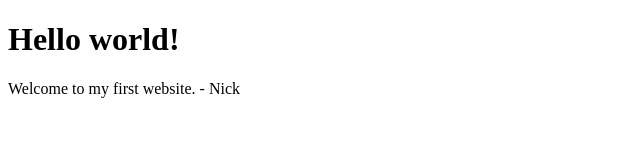
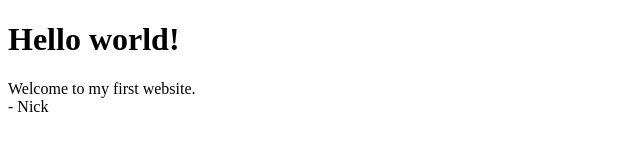
Before and after one commit to Nickster-fed/rainydays, a plain HTML site: page index.html in a window 1280 px wide. Shown: the full height of the page, 0-640 px from the left. Drawn offline with Linux system fonts and the light colour scheme.

Commit message:
Update index.html

```diff
--- a/index.html
+++ b/index.html
@@ -5,7 +5,7 @@
   </head>
   <body>
     <h1>Hello world!</h1>
-    <p>Welcome to my first website.
+    <p>Welcome to my first website.<br>
       - Nick
     </p>
   </body>
```
